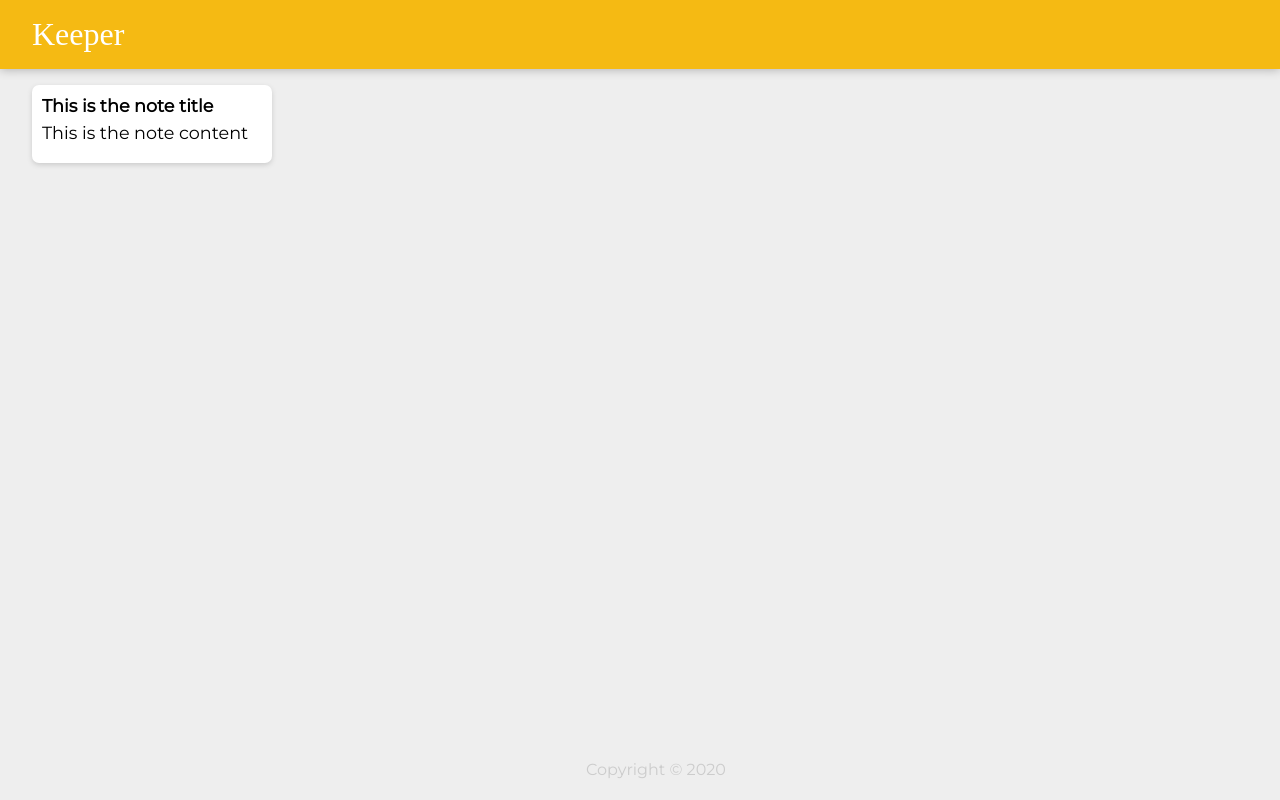
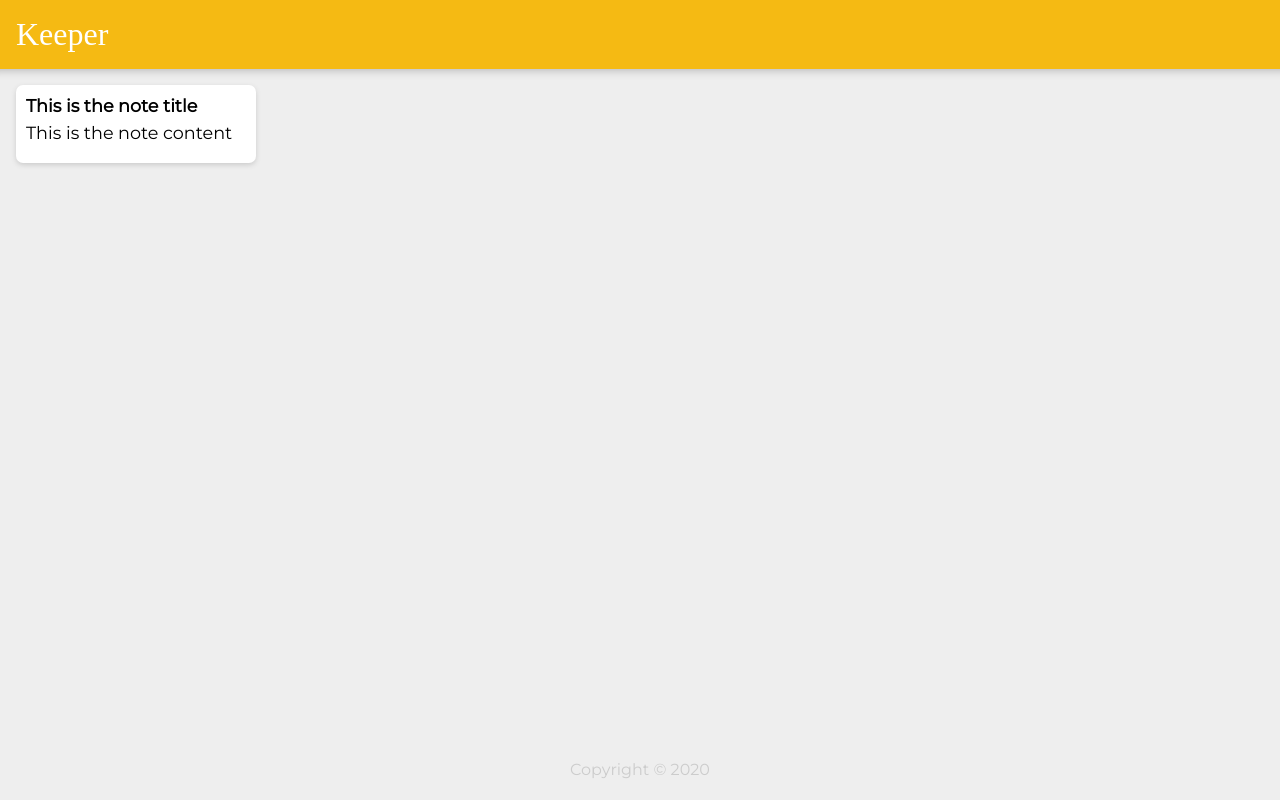
Before and after one commit to MariyaLcs/google-keeper, a React (Create React App) app: page / in a window 1280 px wide. Built offline with nearby package versions, Linux system fonts and the light colour scheme; a web font is replaced by a local one.

Commit message:
add minor header style

```diff
--- a/public/styles.css
+++ b/public/styles.css
@@ -2,13 +2,13 @@
   padding: 0;
   margin: 0;
   box-sizing: border-box;
+  overflow-x: hidden;
 }
 html {
   font-family: "Montserrat", sans-serif;
 }
 body {
   background: #eee;
-  padding: 0 16px;
 }
 header {
   background-color: #f5ba13;
```
